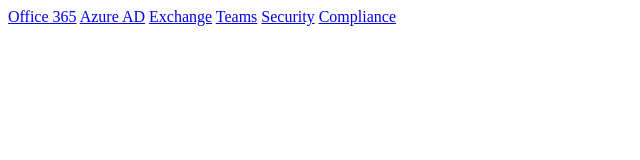
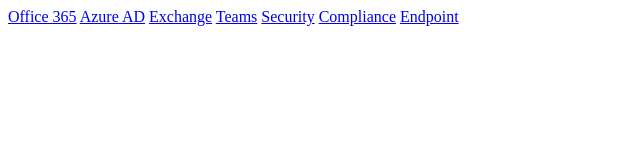
Before and after one commit to MicrosoftPortals/microsoftportals.github.io, a plain HTML site: page index.html in a window 1280 px wide. Shown: the full height of the page, 0-640 px from the left. Drawn offline with Linux system fonts and the light colour scheme.

Commit message:
Added Endpoint

```diff
--- a/index.html
+++ b/index.html
@@ -13,5 +13,6 @@
     <a href="https://admin.teams.microsoft.com/">Teams</a>
     <a href="https://security.microsoft.com/homepage">Security</a>
     <a href="https://compliance.microsoft.com/homepage">Compliance</a>
+    <a href="https://endpoint.microsoft.com/?ref=AdminCenter#home">Endpoint</a>
 </body>
 </html>
```
